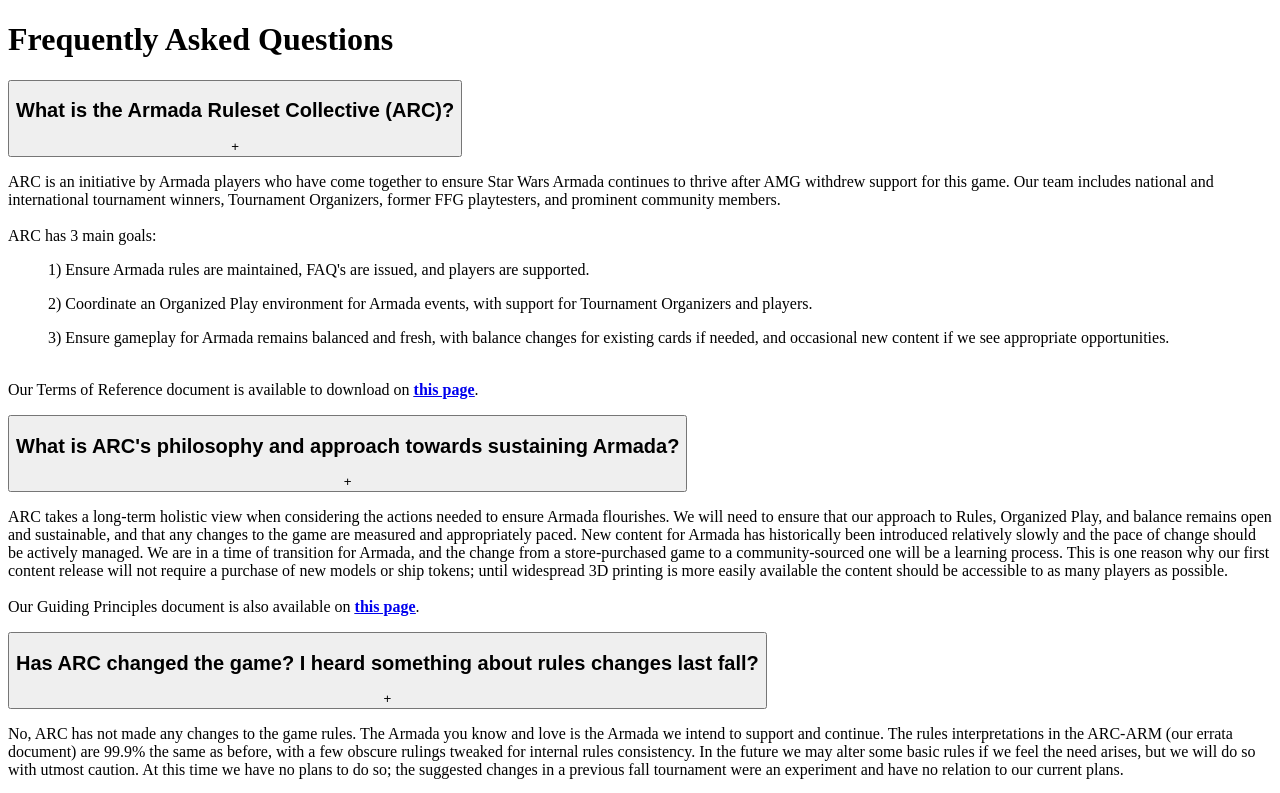
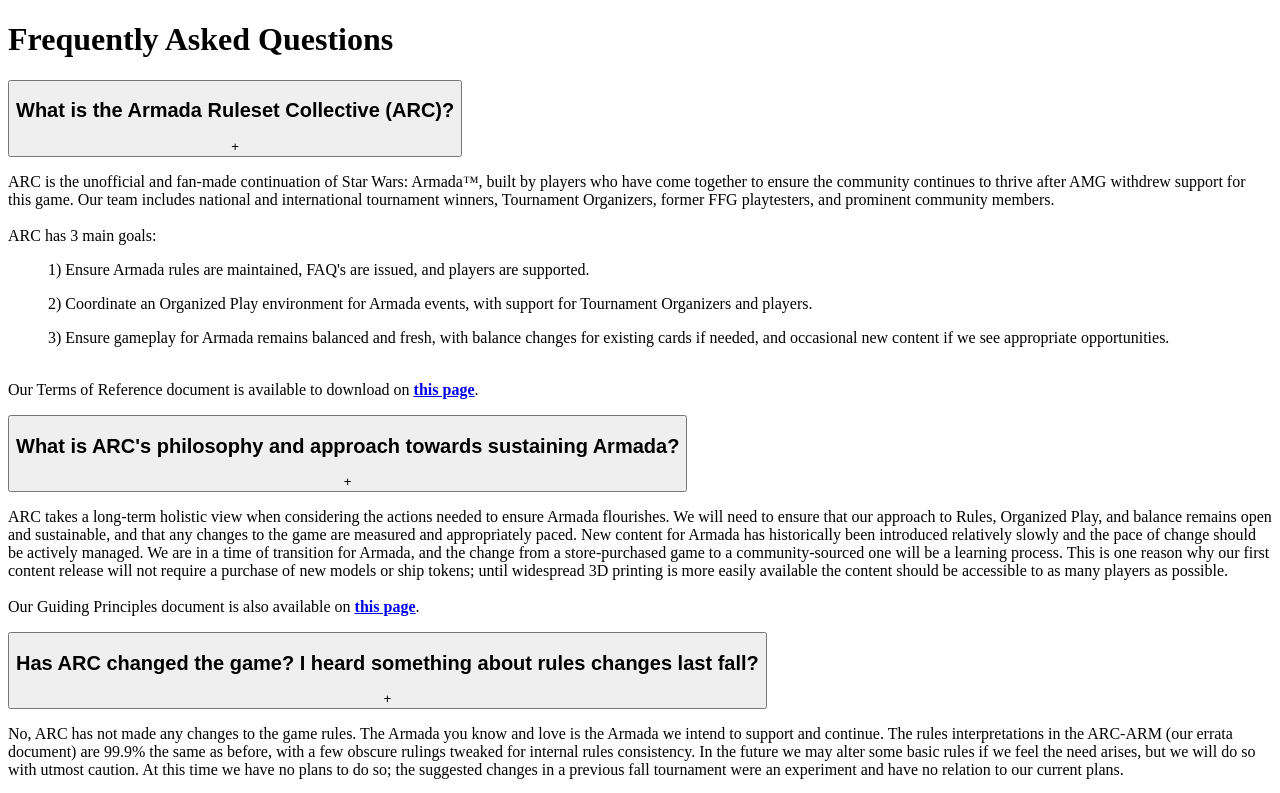
Before and after one commit to Electrynth/armadarulesetcollective, a Next.js app: page /FAQ in a window 1280 px wide. Shown: the top 793 px of the page. Built offline with nearby package versions, Linux system fonts and the light colour scheme.

Commit message:
Adjust verbiage

```diff
--- a/src/pages/FAQ.jsx
+++ b/src/pages/FAQ.jsx
@@ -31,7 +31,7 @@ const FAQ = () => {
               }`}
             >
               <p className="text-gray-300 leading-relaxed whitespace-pre-line">
-                ARC is an initiative by Armada players who have come together to ensure Star Wars Armada continues to thrive after AMG withdrew support for this game. Our team includes national and international tournament winners, Tournament Organizers, former FFG playtesters, and prominent community members.
+                ARC is the unofficial and fan-made continuation of Star Wars: Armada™, built by players who have come together to ensure the community continues to thrive after AMG withdrew support for this game. Our team includes national and international tournament winners, Tournament Organizers, former FFG playtesters, and prominent community members.
                 <br /><br />
                 ARC has 3 main goals:
                 <ul>1) Ensure Armada rules are maintained, FAQ's are issued, and players are supported.</ul>
```
Also changed, not shown: src/pages/Home.jsx (+4 -3 lines).
